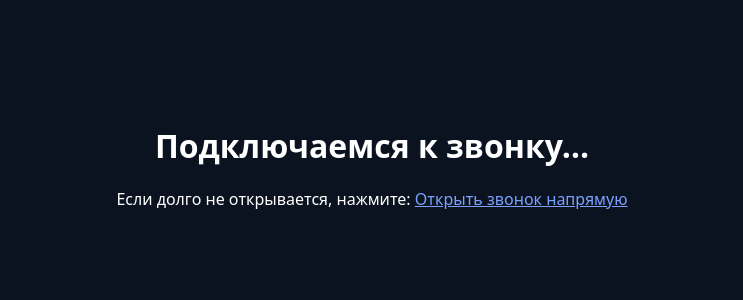
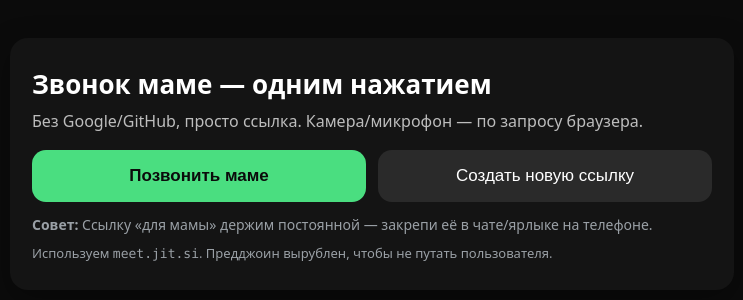
Before and after one commit to philippblinov75-ux/mom-call, a plain HTML site: page index.html in a window 1280 px wide. Shown: the part 236-536 px from the top of the page, without its empty margins (268-1011 px from the left). Drawn offline with Linux system fonts and the light colour scheme.

Commit message:
Update index.html

```diff
--- a/index.html
+++ b/index.html
@@ -1,77 +1,75 @@
 <!doctype html>
 <html lang="ru">
 <head>
-  <meta charset="utf-8">
-  <meta name="viewport" content="width=device-width, initial-scale=1">
-  <title>Позвонить сыну</title>
+  <meta charset="utf-8" />
+  <meta name="viewport" content="width=device-width,initial-scale=1" />
+  <title>Звонок маме — без регистрации</title>
   <style>
-    html, body { margin:0; padding:0; height:100%;
-      background:#0b1220; color:#fff;
-      font-family: system-ui, -apple-system, Segoe UI, Roboto, Arial, sans-serif; }
-    #app { height:100%; display:flex; align-items:stretch; justify-content:center; }
-    #jitsi { width:100%; height:100%; }
-    .fallback { position:absolute; inset:0; display:flex; align-items:center; justify-content:center; padding:24px; text-align:center; }
-    .hidden { display:none; }
-    a { color:#7aa2ff; }
+    html,body{height:100%;margin:0;font-family:system-ui,-apple-system,Segoe UI,Roboto,Arial}
+    .wrap{min-height:100%;display:flex;align-items:center;justify-content:center;background:#0b0b0b;color:#fff}
+    .card{width:min(680px,92vw);padding:28px 22px;border-radius:18px;background:#141414;box-shadow:0 10px 30px rgb(0 0 0 / 35%)}
+    h1{margin:0 0 8px;font-size:26px}
+    p.lead{margin:0 0 18px;color:#bdbdbd}
+    .row{display:flex;gap:12px;flex-wrap:wrap;margin-top:10px}
+    .btn{flex:1 1 260px;cursor:pointer;border:0;padding:16px;border-radius:14px;font-size:17px}
+    .primary{background:#4ade80;color:#0b0b0b;font-weight:700}
+    .secondary{background:#2a2a2a;color:#fff}
+    .hint{margin-top:14px;color:#9aa0a6;font-size:14px;line-height:1.35}
+    .mono{font-family:ui-monospace,SFMono-Regular,Menlo,monospace}
+    .small{font-size:13px;color:#9aa0a6;margin-top:10px}
   </style>
 </head>
 <body>
-  <div id="app">
-    <div id="jitsi"></div>
-    <div id="fallback" class="fallback hidden">
-      <div>
-        <h1>Подключаемся к звонку…</h1>
-        <p>Если долго не открывается, нажмите: <a id="directLink" href="#">Открыть звонок напрямую</a></p>
+  <div class="wrap">
+    <div class="card">
+      <h1>Звонок маме — одним нажатием</h1>
+      <p class="lead">Без Google/GitHub, просто ссылка. Камера/микрофон — по запросу браузера.</p>
+
+      <div class="row">
+        <button class="btn primary" id="btn-mom">Позвонить маме</button>
+        <button class="btn secondary" id="btn-new">Создать новую ссылку</button>
+      </div>
+
+      <div class="hint">
+        <div><b>Совет:</b> Ссылку «для мамы» держим постоянной — закрепи её в чате/ярлыке на телефоне.</div>
+        <div class="small">Используем <span class="mono">meet.jit.si</span>. Предджоин вырублен, чтобы не путать пользователя.</div>
       </div>
     </div>
   </div>
 
   <script>
-    // Имя комнаты (можно оставить как есть)
-    const ROOM = "SonCall-gvdSqYHlyE";
-    const DOMAIN = "meet.jit.si";
+    // 1) Постоянная «мамина» комната. Можно переименовать на свой вкус.
+    const MOM_ROOM = "Philipp_Mom_Call_Room";
 
-    // Запасная прямая ссылка на комнату (без экранов приложения)
-    const directUrl = "https://" + DOMAIN + "/" + encodeURIComponent(ROOM) +
-      "#config.prejoinPageEnabled=false&config.disableDeepLinking=true";
-    document.getElementById('directLink').href = directUrl;
+    // Базовые параметры, чтобы не выпрыгивало «Откройте в приложении» и не было лишних экранов.
+    const JITSI_PARAMS = [
+      "config.disableDeepLinking=true",     // держимся в браузере
+      "config.prejoinPageEnabled=false",    // сразу в комнату
+      "config.requireDisplayName=false",    // не спрашивать имя
+      "interfaceConfig.DISABLE_JOIN_LEAVE_NOTIFICATIONS=true"
+    ].join("&");
 
-    // Запускаем встроенное окно Jitsi без лишних экранов/регистрации
-    function start() {
-      if (!window.JitsiMeetExternalAPI) {
-        document.getElementById('fallback').classList.remove('hidden');
-        return;
-      }
-      const parent = document.getElementById('jitsi');
-      const api = new JitsiMeetExternalAPI(DOMAIN, {
-        roomName: ROOM,
-        parentNode: parent,
-        userInfo: { displayName: "Мама" },
-        configOverwrite: {
-          prejoinPageEnabled: false,
-          startWithAudioMuted: false,
-          startWithVideoMuted: false,
-          disableDeepLinking: true
-        },
-        interfaceConfigOverwrite: {
-          MOBILE_APP_PROMO: false,
-          HIDE_INVITE_MORE_HEADER: true,
-          DISABLE_JOIN_LEAVE_NOTIFICATIONS: true,
-          TOOLBAR_ALWAYS_VISIBLE: true,
-          // Оставляем только нужные кнопки
-          TOOLBAR_BUTTONS: ["microphone","camera","hangup","tileview","fullscreen"]
-        }
-      });
+    function jitsiUrl(room, displayName) {
+      // displayName в URL через фрагментный параметр userInfo.displayName
+      const nameParam = displayName ? `&userInfo.displayName=${encodeURIComponent(displayName)}` : "";
+      return `https://meet.jit.si/${encodeURIComponent(room)}#${JITSI_PARAMS}${nameParam}`;
     }
 
-    // Подключаем API и стартуем
-    (function load() {
-      const s = document.createElement('script');
-      s.src = "https://meet.jit.si/external_api.js";
-      s.onload = start;
-      s.onerror = () => document.getElementById('fallback').classList.remove('hidden');
-      document.body.appendChild(s);
-    })();
+    // Кнопка «Позвонить маме» — открываем фиксированную комнату, имя «Мама»
+    document.getElementById("btn-mom").onclick = () => {
+      window.location.href = jitsiUrl(MOM_ROOM, "Мама");
+    };
+
+    // Кнопка «Создать новую ссылку» — генерим комнату и даём тебе выбрать: открыть или скопировать
+    document.getElementById("btn-new").onclick = async () => {
+      const randomRoom = "Call_" + Math.random().toString(36).slice(2, 10).toUpperCase();
+      const url = jitsiUrl(randomRoom, "Филипп");
+      const choice = confirm(`Создана комната:\n\n${url}\n\nОК — открыть сейчас\nОтмена — только скопировать в буфер обмена`);
+      try {
+        await navigator.clipboard.writeText(url);
+      } catch {}
+      if (choice) window.location.href = url;
+    };
   </script>
 </body>
 </html>
```
